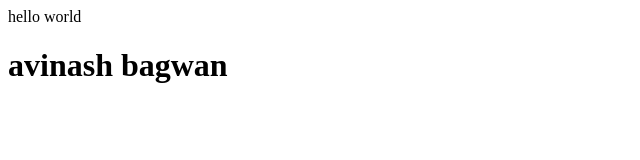
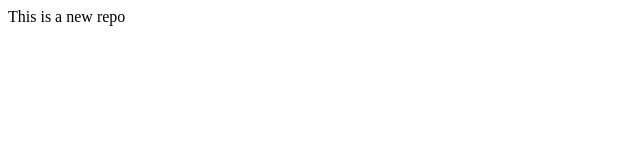
Before and after one commit to avinashbagwan/avinashbagwan, a plain HTML site: page index.html in a window 1280 px wide. Shown: the whole page, without its empty margins (0-640 px from the left). Drawn offline with Linux system fonts and the light colour scheme.

Commit message:
Add files via upload

```diff
--- a/index.html
+++ b/index.html
@@ -1,2 +1,3 @@
-<p>hello world</p>
-<h1>avinash bagwan</h1>
+<p>
+    This is a new repo
+</p>
--- /dev/null
+++ b/style.css
@@ -0,0 +1,3 @@
+p{
+    color: red;
+}
```
